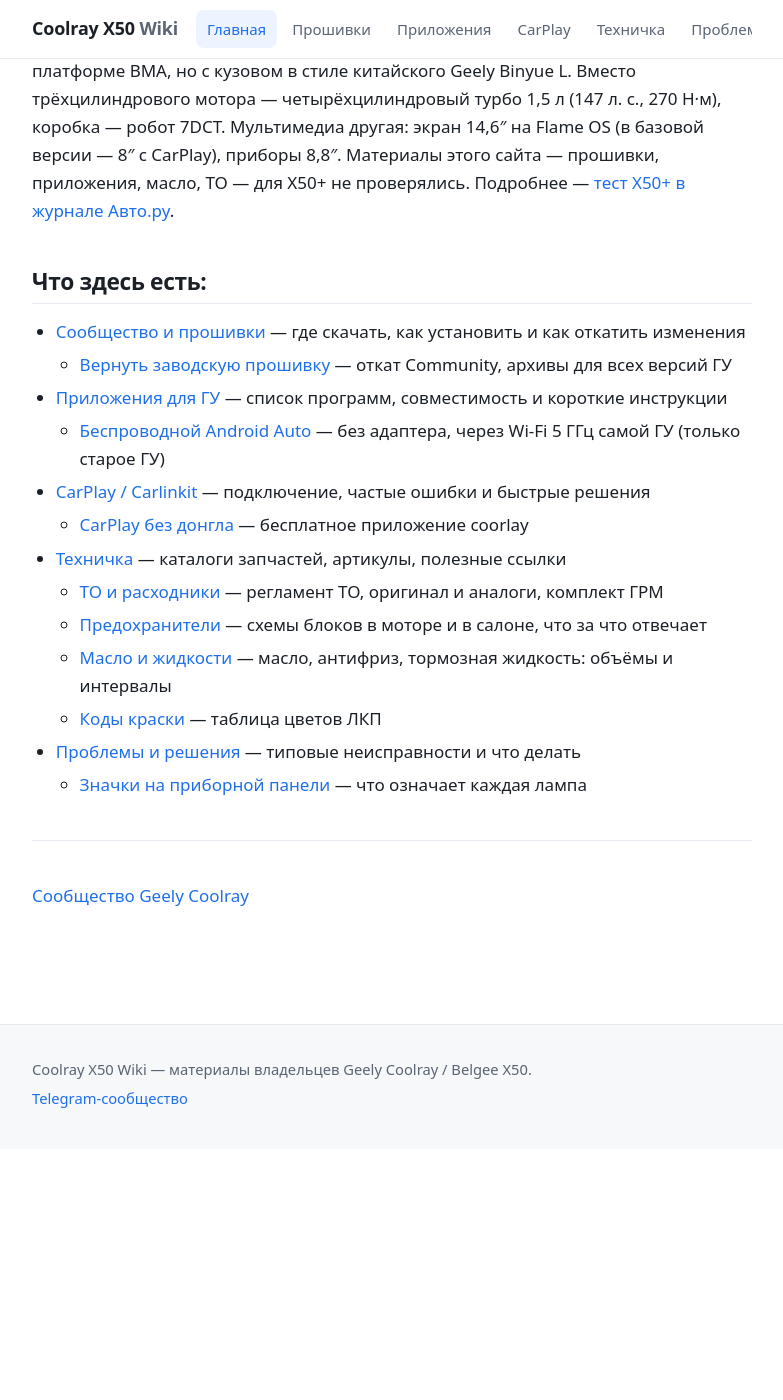
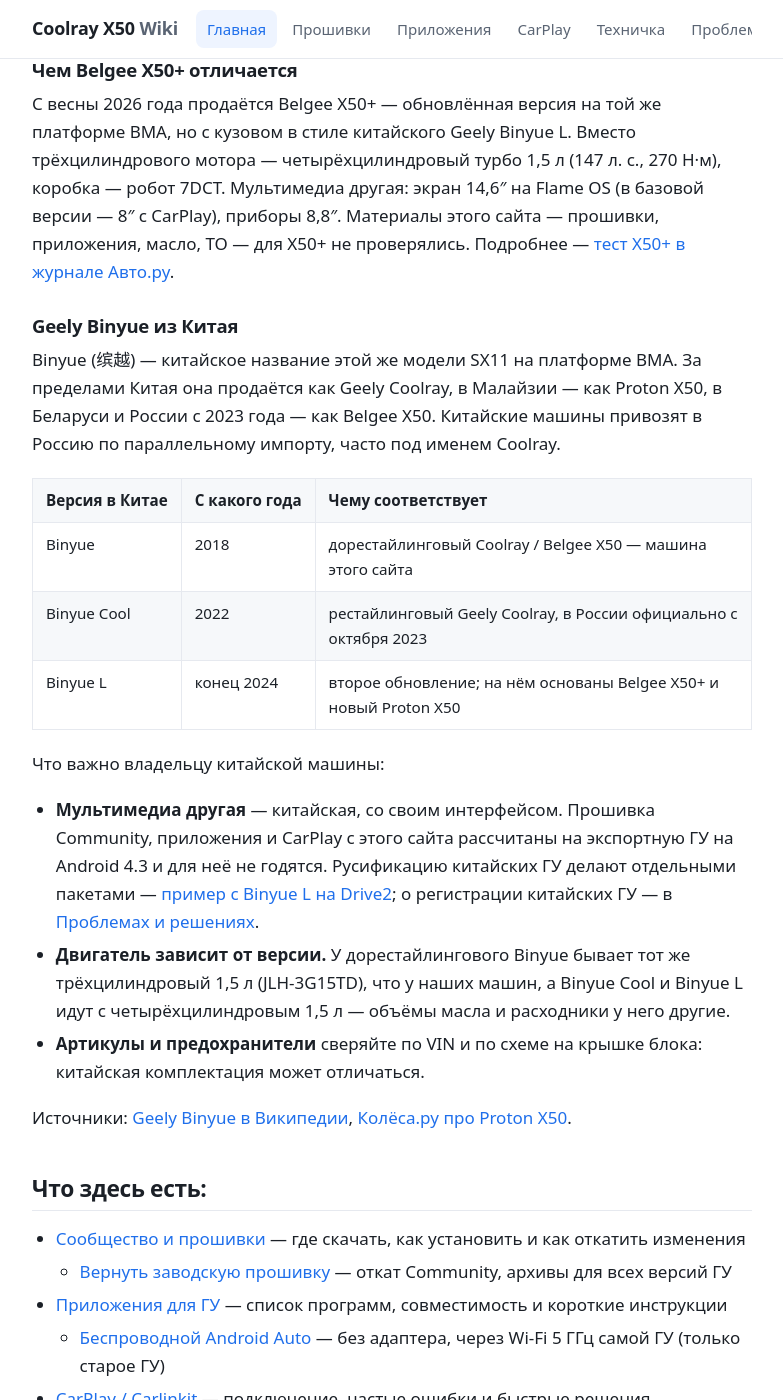
Before and after one commit to qttc/qttc.github.io, a Jekyll site: the page built from index.md, in a window 1280 px wide and 1400 px high, scrolled down 985 px. Shown: the whole window, without its empty margins (248-1031 px from the left). Built offline with Jekyll 4.4.1, drawn with Linux system fonts in a browser that asks for light colours; before the commit the page ends 2134 px from its top, so only the background shows below that; some of the changed text lies outside the part shown.

Commit message:
Главная: китайский Geely Binyue (Cool, L) из параллельного импорта — что подходит с сайта

```diff
--- a/index.md
+++ b/index.md
@@ -3,7 +3,7 @@
 layout: page
 permalink: /
 last_modified_at: 2026-11-12
-description: "Всё для владельцев Geely Coolray / Belgee X50: где скачать прошивки и как сделать откат, приложения для головного устройства, CarPlay/Carlinkit, каталоги запчастей и инструкции по типовым проблемам."
+description: "Всё для владельцев Geely Coolray / Belgee X50 (в Китае — Geely Binyue): где скачать прошивки и как сделать откат, приложения для головного устройства, CarPlay/Carlinkit, каталоги запчастей и инструкции по типовым проблемам."
 image: /assets/logo.png
 ---
 
@@ -22,12 +22,31 @@
 - **Годы выпуска:** 2018–2024
 - **Исполнение:** дорестайлинг — **не рестайлинг** (старое головное устройство на Android 4.3)
 - **Не Belgee X50+** (с 2026 года) — [чем он отличается](#чем-belgee-x50-отличается)
+- **Китайский Geely Binyue** из параллельного импорта — та же модель, но с другой мультимедиа: [что подходит](#geely-binyue-из-китая)
 
 Если у вас рестайлинг с новым ГУ (бело-синий интерфейс, Android 9) — большинство материалов по прошивке Community не подойдёт. Что доступно для новых ГУ — см. [раздел про Belgee X50](/pages/community/#установится-ли-community-на-belgee-x50).
 
 ### Чем Belgee X50+ отличается
 
 С весны 2026 года продаётся Belgee X50+ — обновлённая версия на той же платформе BMA, но с кузовом в стиле китайского Geely Binyue L. Вместо трёхцилиндрового мотора — четырёхцилиндровый турбо 1,5 л (147 л. с., 270 Н·м), коробка — робот 7DCT. Мультимедиа другая: экран 14,6″ на Flame OS (в базовой версии — 8″ с CarPlay), приборы 8,8″. Материалы этого сайта — прошивки, приложения, масло, ТО — для X50+ не проверялись. Подробнее — [тест X50+ в журнале Авто.ру](https://auto.ru/mag/article/plyus-odin-pervyy-test-belgee-x50-kotoryy-izmenilsya-pochti-polnostyu/).
+
+### Geely Binyue из Китая
+
+Binyue (缤越) — китайское название этой же модели SX11 на платформе BMA. За пределами Китая она продаётся как Geely Coolray, в Малайзии — как Proton X50, в Беларуси и России с 2023 года — как Belgee X50. Китайские машины привозят в Россию по параллельному импорту, часто под именем Coolray.
+
+| Версия в Китае | С какого года | Чему соответствует |
+| --- | --- | --- |
+| Binyue | 2018 | дорестайлинговый Coolray / Belgee X50 — машина этого сайта |
+| Binyue Cool | 2022 | рестайлинговый Geely Coolray, в России официально с октября 2023 |
+| Binyue L | конец 2024 | второе обновление; на нём основаны Belgee X50+ и новый Proton X50 |
+
+Что важно владельцу китайской машины:
+
+- **Мультимедиа другая** — китайская, со своим интерфейсом. Прошивка Community, приложения и CarPlay с этого сайта рассчитаны на экспортную ГУ на Android 4.3 и для неё не годятся. Русификацию китайских ГУ делают отдельными пакетами — [пример с Binyue L на Drive2](https://www.drive2.ru/l/716869212877886712/); о регистрации китайских ГУ — в [Проблемах и решениях](/pages/problems/#регистрация-китайских-гу).
+- **Двигатель зависит от версии.** У дорестайлингового Binyue бывает тот же трёхцилиндровый 1,5 л (JLH-3G15TD), что у наших машин, а Binyue Cool и Binyue L идут с четырёхцилиндровым 1,5 л — объёмы масла и расходники у него другие.
+- **Артикулы и предохранители** сверяйте по VIN и по схеме на крышке блока: китайская комплектация может отличаться.
+
+Источники: [Geely Binyue в Википедии](https://en.wikipedia.org/wiki/Geely_Binyue), [Колёса.ру про Proton X50](https://www.kolesa.ru/news/proton-x50-na-baze-geely-coolray-vnesnost-samogo-svezego-kitaica-i-sobstvennyi-salon).
 
 ## Что здесь есть:
 
```
